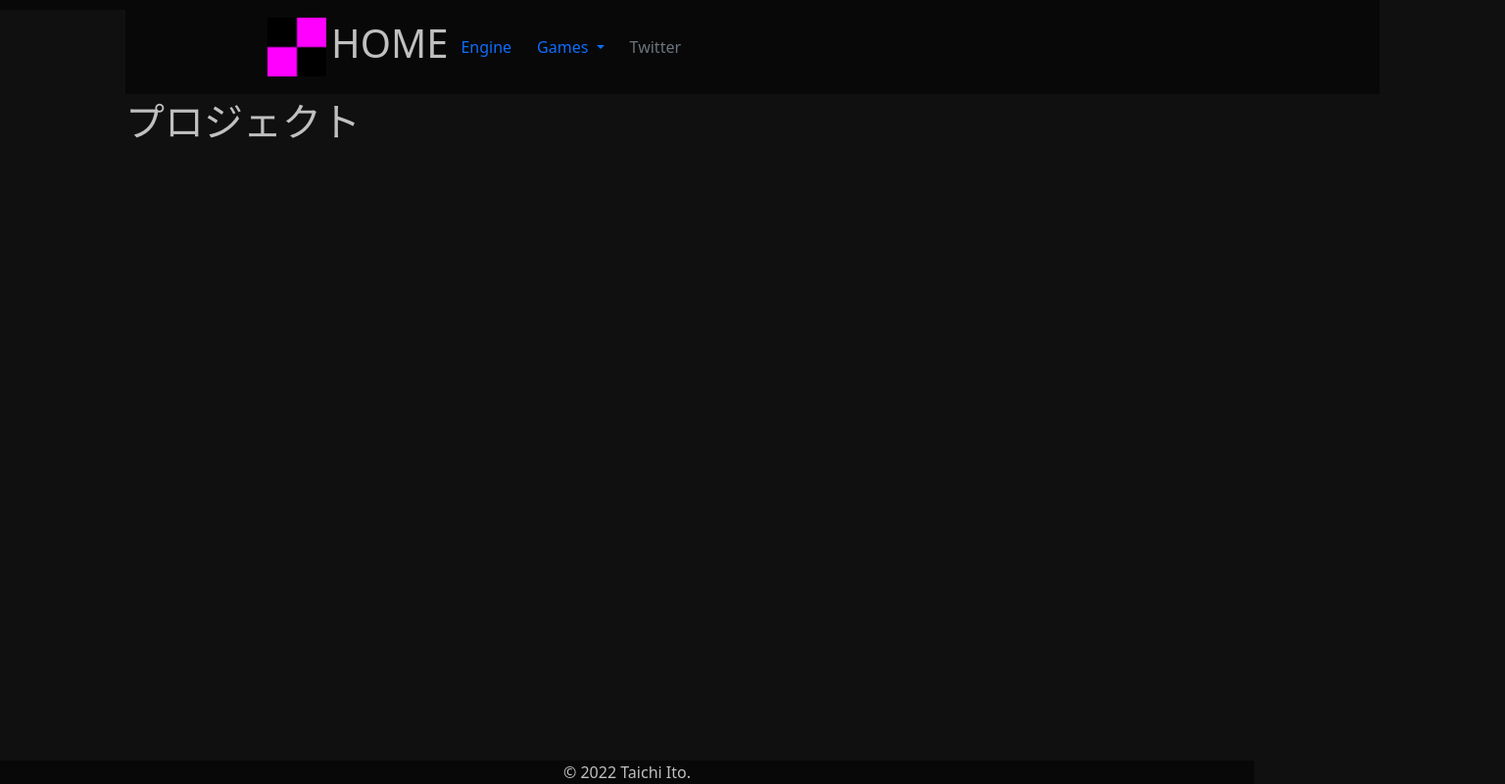
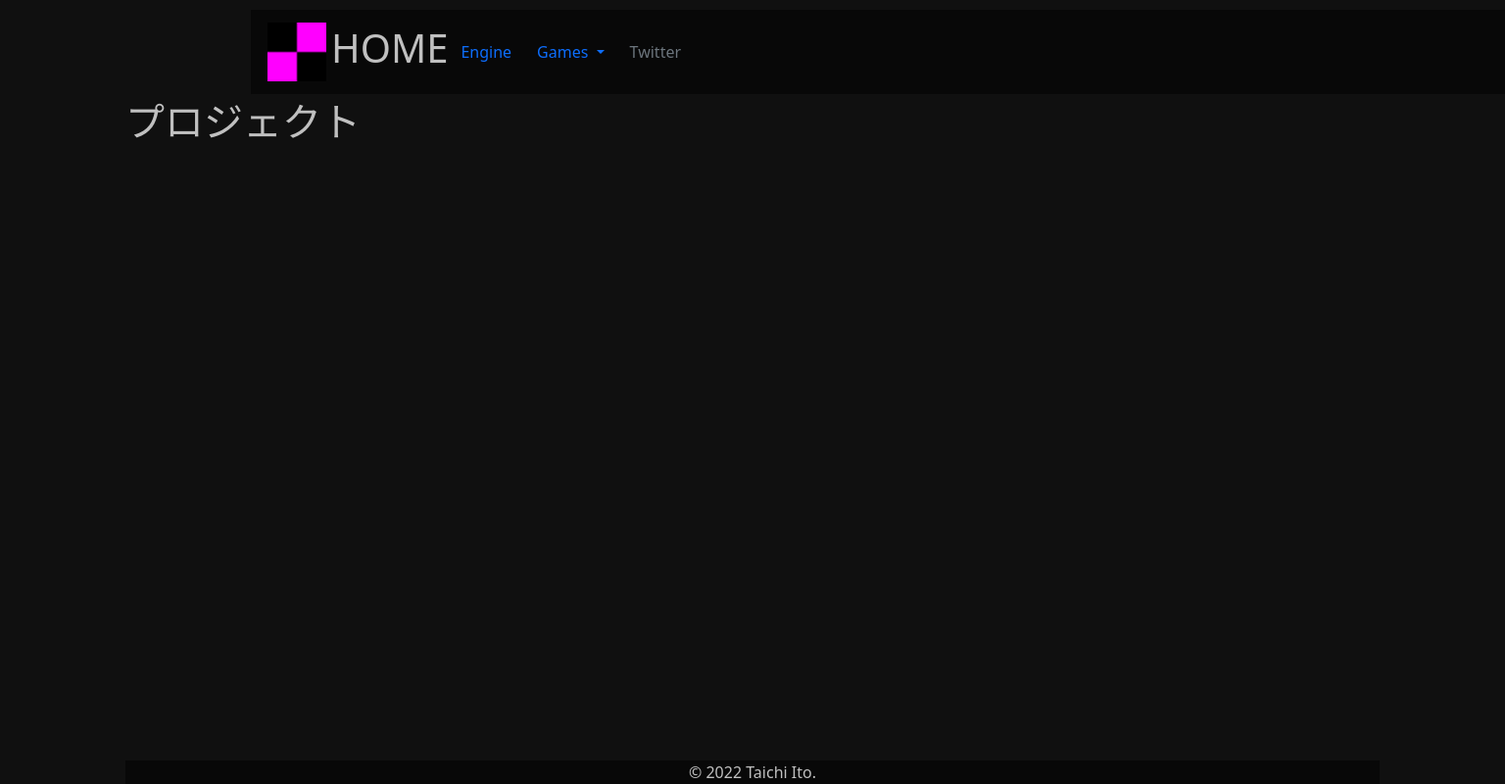
Before and after one commit to itota37/itota37.github.io, a plain HTML site: page index.html in a window 1280 px wide. Shown: the whole page at 98% size, 1536 px wide, since content can reach past the window. Drawn offline with nearby package versions, Linux system fonts and the light colour scheme.

Commit message:
全体位置調整　padding -> margin

```diff
--- a/css/style.css
+++ b/css/style.css
@@ -27,7 +27,7 @@ li {
     position: absolute;
     top: 0;
     width: 100%;
-    padding: 5px 10%;
+    margin: 5px 10%;
     color: silver;
     background-color: #080808;
 }
@@ -36,7 +36,7 @@ li {
     position: absolute;
     bottom: 0;
     width: 100%;
-    padding: 0px 10%;
+    margin: 0px 10%;
     text-align: center;
     color: silver;
     background-color: #080808;
```
